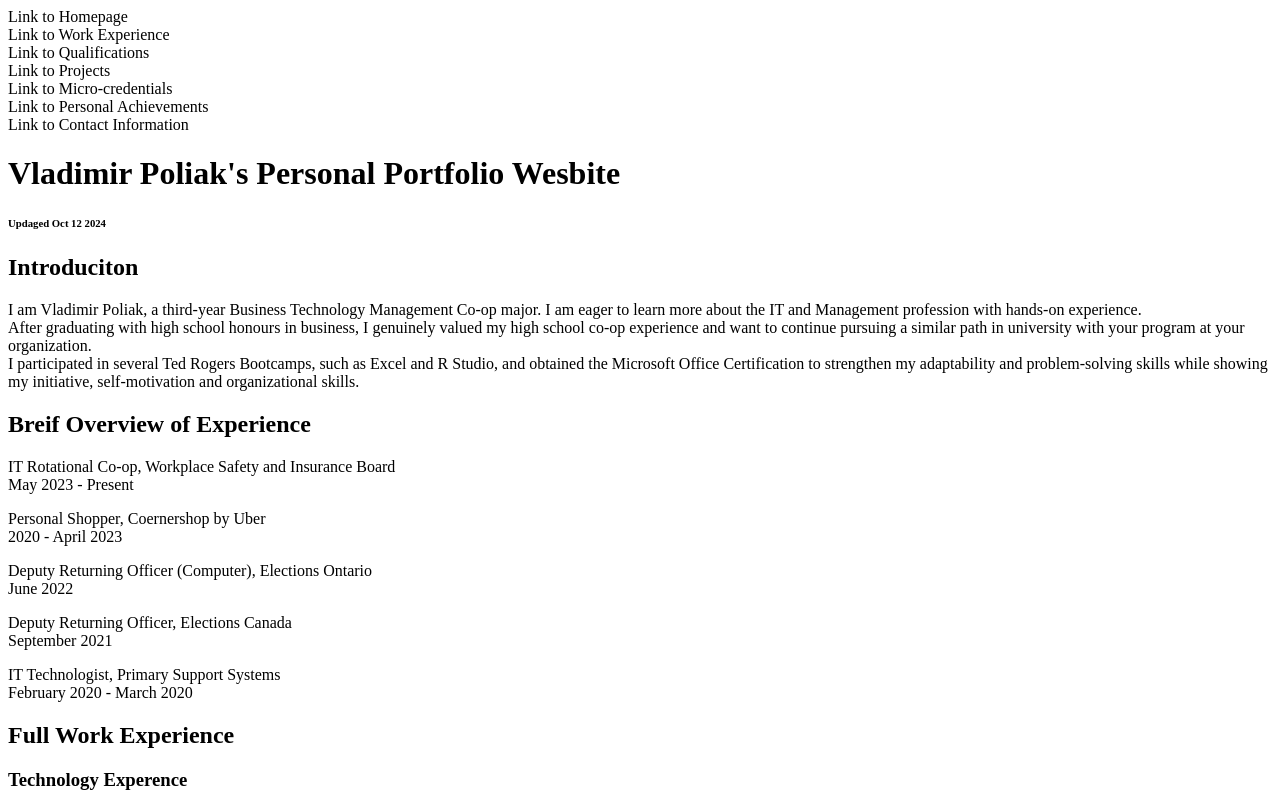
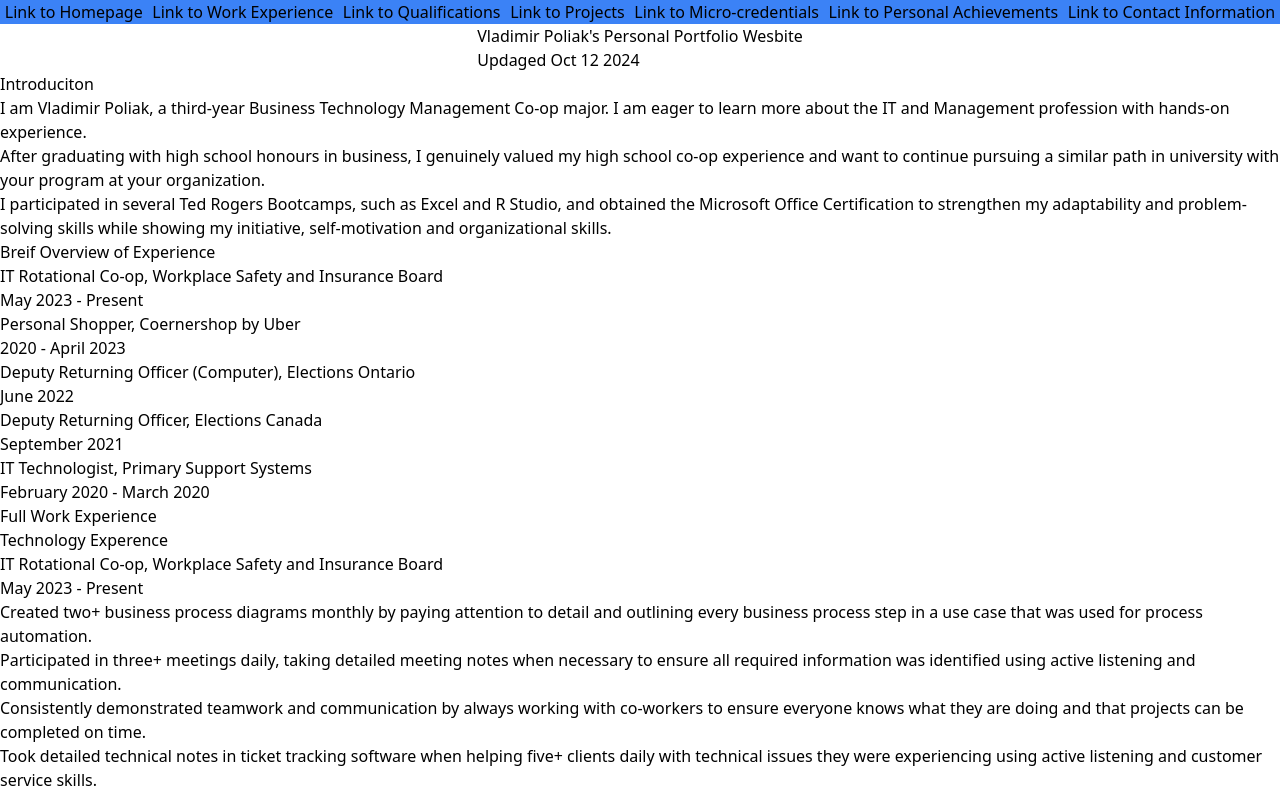
Before and after one commit to VladimirPoliak/VladimirPoliak.github.io, a plain HTML site: page Final_Project/index.html in a window 1280 px wide. Shown: the top 796 px of the page. Drawn offline with nearby package versions, Linux system fonts and the light colour scheme.

Commit message:
Started working on styling.

```diff
--- a/Final_Project/index.html
+++ b/Final_Project/index.html
@@ -5,39 +5,40 @@
         <title>
             File Name
         </title>
-        <script></script>
+        <script src="https://cdn.tailwindcss.com"></script>
     </head>
 
 
     <body>
-
-        <nav>
-            <div>
+        <nav class="flex sticky top-0 w-screen bg-blue-500">
+            <div class="inline-block justify-center mx-auto">
                 Link to Homepage
             </div>
-            <div>
+            <div class="inline-block justify-center mx-auto">
                 Link to Work Experience
             </div>
-            <div>
+            <div class="inline-block justify-center mx-auto">
                 Link to Qualifications
             </div>
-            <div>
+            <div class="inline-block justify-center mx-auto">
                 Link to Projects
             </div>
-            <div>
+            <div class="inline-block justify-center mx-auto">
                 Link to Micro-credentials
             </div>
-            <div>
+            <div class="inline-block justify-center mx-auto">
                 Link to Personal Achievements
             </div>
-            <div>
+            <div class="inline-block justify-center mx-auto">
                 Link to Contact Information
             </div>
         </nav>
-
+        <div>
+            <div class="static inset-0 flex justify-center">
                 <div>
                     <h1>Vladimir Poliak's Personal Portfolio Wesbite</h1>
                     <h6>Updaged Oct 12 2024</h6>
+                </div>
             </div>
 
             <div>
@@ -92,7 +93,9 @@
                     </p>
                 </div>
             </div>
+        </div>
 
+        <div class="inline-block">
             <div>
                 <h2>Full Work Experience</h2>
             </div>
@@ -206,6 +209,7 @@
                     </div>
                 </p>
             </div>
+        </div>
 
         <div>
             <h2>Qualifications</h2>
```
Lines whose indentation alone changed are shown as unchanged.
